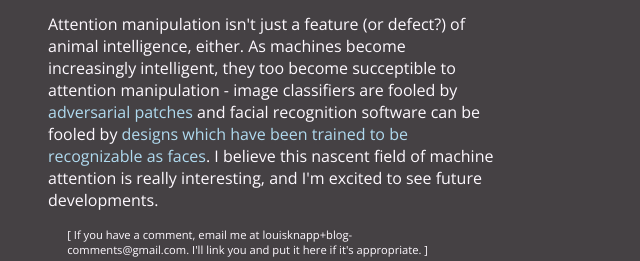
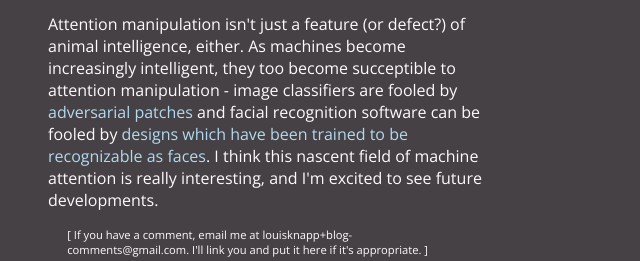
Before and after one commit to Loos/blog, a plain HTML site: page posts/attention.html in a window 1280 px wide. Shown: the part 1100-1361 px from the top of the page, 0-640 px from the left. Drawn offline with nearby package versions, Linux system fonts and the light colour scheme.

Commit message:
lk | tiny edit

```diff
--- a/posts/attention.html
+++ b/posts/attention.html
@@ -27,7 +27,7 @@
         Attention misdirection extends to camouflage too - a naive conception of camouflage might equate it with blending in, but a broader and more pragmatic view should encompass ways to direct the target's attention away from what needs to be hidden (a feature common in nature, as with the butterfly family Satyrinae).
       </p>
       <p>
-        Attention manipulation isn't just a feature (or defect?) of animal intelligence, either. As machines become increasingly intelligent, they too become succeptible to attention manipulation - image classifiers are fooled by <a href="https://arxiv.org/pdf/1712.09665.pdf">adversarial patches</a> and facial recognition software can be fooled by <a href="https://ahprojects.com/projects/hyperface/">designs which have been trained to be recognizable as faces</a>. I believe this nascent field of machine attention is really interesting, and I'm excited to see future developments.
+        Attention manipulation isn't just a feature (or defect?) of animal intelligence, either. As machines become increasingly intelligent, they too become succeptible to attention manipulation - image classifiers are fooled by <a href="https://arxiv.org/pdf/1712.09665.pdf">adversarial patches</a> and facial recognition software can be fooled by <a href="https://ahprojects.com/projects/hyperface/">designs which have been trained to be recognizable as faces</a>. I think this nascent field of machine attention is really interesting, and I'm excited to see future developments.
       </p>
       <p class="comments">
         [ If you have a comment, email me at louisknapp+blog-comments@gmail.com. I'll link you and put it here if it's appropriate. ]
```
